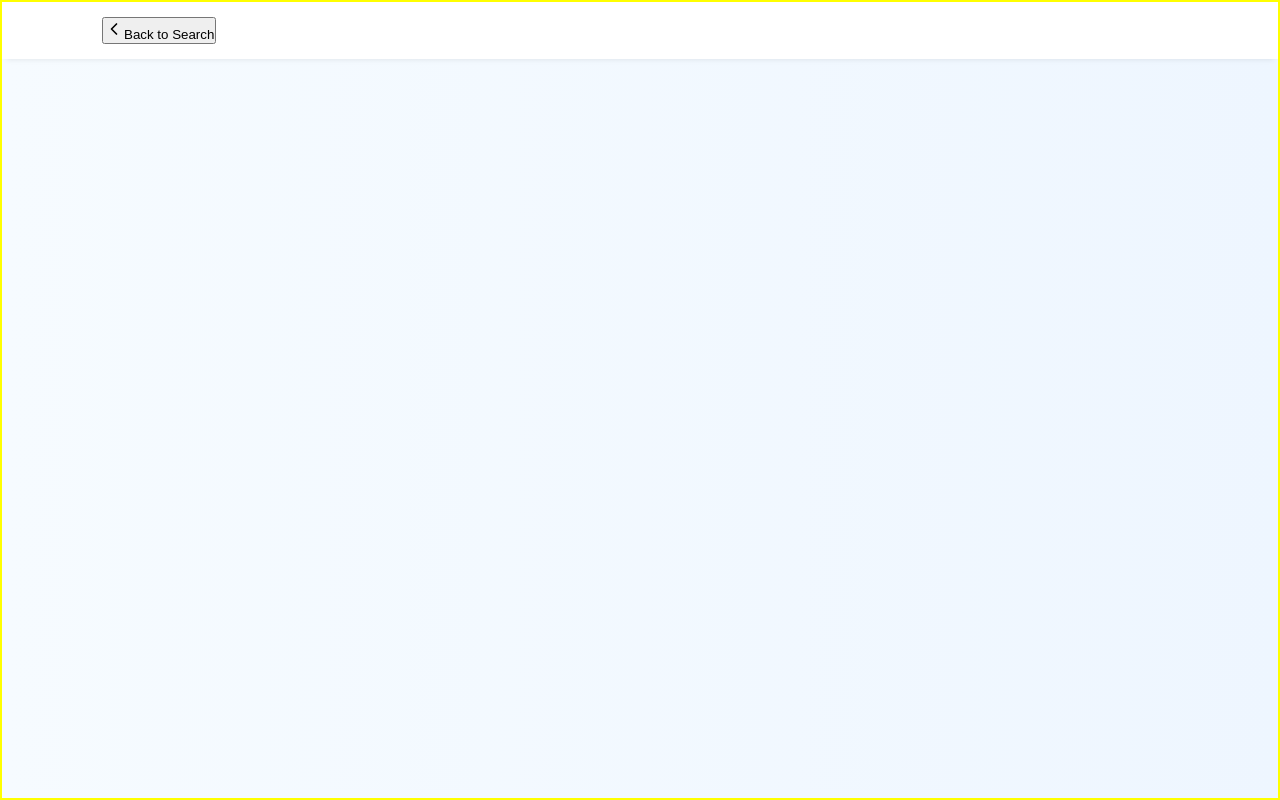
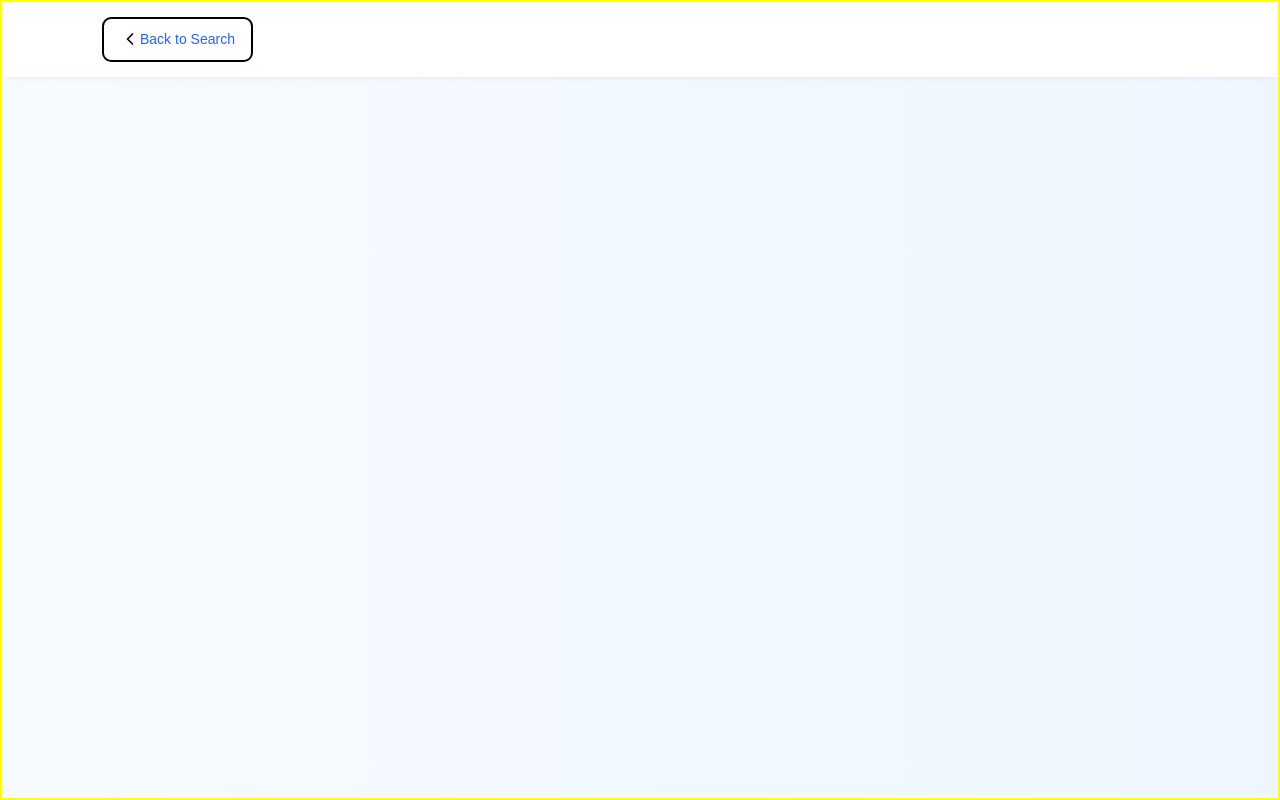
Before and after one commit to hardrock1997/yatra_online_assignment, a Next.js app: page /hotels in a window 1280 px wide. Built offline with nearby package versions, Linux system fonts and the light colour scheme.

Commit message:
loose commit

```diff
--- a/src/styles/button.module.css
+++ b/src/styles/button.module.css
@@ -1,4 +1,35 @@
-/* Mobile-first default: Full width */
+.custom_back_button {
+  display: inline-flex;
+  align-items: center;
+  justify-content: center;
+  white-space: nowrap;
+  height: 2.8rem;
+  padding: 0.5rem 1rem;
+  font-size: 0.875rem;
+  font-weight: 500;
+  color: #2563eb;
+  background-color: transparent;
+  border-radius: 0.575rem;
+  border: 2px solid black;
+  cursor: pointer;
+  transition: color 0.2s ease, background-color 0.2s ease;
+}
+
+.custom_back_button:hover {
+  color: #1d4ed8;
+  background-color: #f0f0f0;
+}
+
+.custom_back_button:focus-visible {
+  outline: none;
+  box-shadow: 0 0 0 2px #3b82f6, 0 0 0 4px rgba(59, 130, 246, 0.5);
+}
+
+.custom_back_button:disabled {
+  pointer-events: none;
+  opacity: 0.5;
+}
+
 .gradient_view_button {
   display: inline-flex;
   align-items: center;
```
